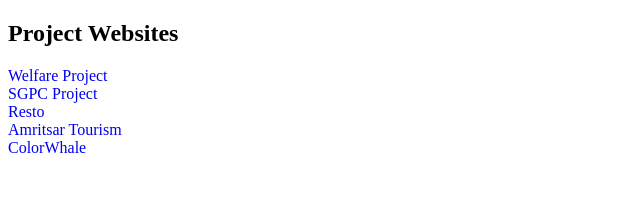
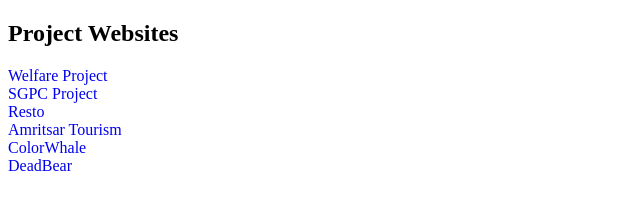
Before and after one commit to gagandeep1808/JavaScript-basis, a plain HTML site: page index.html in a window 1280 px wide. Shown: the full height of the page, 0-640 px from the left. Drawn offline with Linux system fonts and the light colour scheme.

Commit message:
deadbear uploaded

```diff
--- a/index.html
+++ b/index.html
@@ -17,6 +17,7 @@
     <a href="resto/index.html">Resto</a><br>
     <a href="AmritsarTourism/index.html">Amritsar Tourism</a><br>
     <a href="ColorWhale/index.html">ColorWhale</a><br>
+    <a href="DeadBear/index.html">DeadBear</a><br>
 
 
 </body>
```
